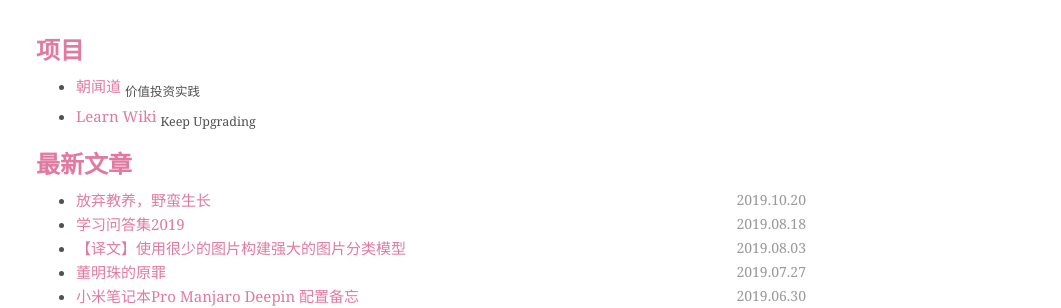
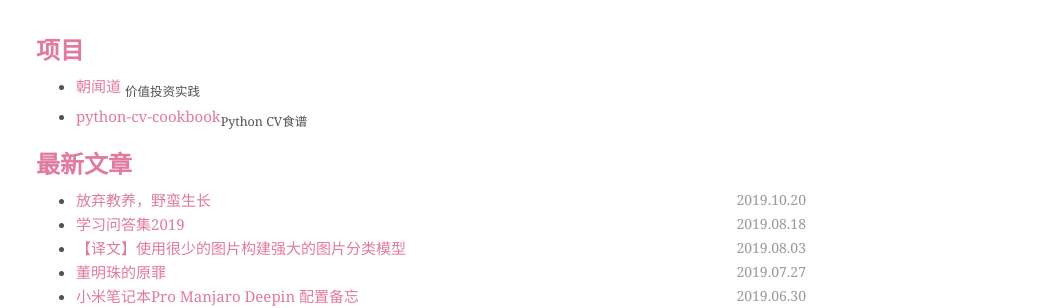
Before and after one commit to yifeitao/yifeitao.github.io, a Jekyll site: the page built from index.html, in a window 1280 px wide. Shown: the part 131-439 px from the top of the page, without its empty margins (219-1280 px from the left). Built offline with Jekyll 4.4.1, drawn with Linux system fonts in a browser that asks for light colours; a style sheet for code colours, icons or effects is not loaded.

Commit message:
update wiki & project url

```diff
--- a/_config.yml
+++ b/_config.yml
@@ -33,8 +33,8 @@ nav:
     - { 关于: '/about/' }
   朝闻道:
     - '/zhaowendao/'
-  Learn Wiki:
-    - 'https://github.com/yifeitao/learn/wiki'
+  Wiki:
+    - '/wiki/'
 
 # Add your friend-links
 # friends:
--- a/_layouts/home.html
+++ b/_layouts/home.html
@@ -6,7 +6,7 @@ title: Home
   <h1>项目</h1>
   <ul>
       <li><a href="https://yifeitao.com/zhaowendao/">朝闻道</a> <sub>价值投资实践</sub></li>
-      <li><a href="https://github.com/yifeitao/learn/wiki">Learn Wiki </a><sub>Keep Upgrading</sub></li>
+      <li><a href="https://github.com/yifeitao/python-cv-cookbook">python-cv-cookbook</a><sub>Python CV食谱</sub></li>
   </ul>
 </div>
 <div class="posts">
```
